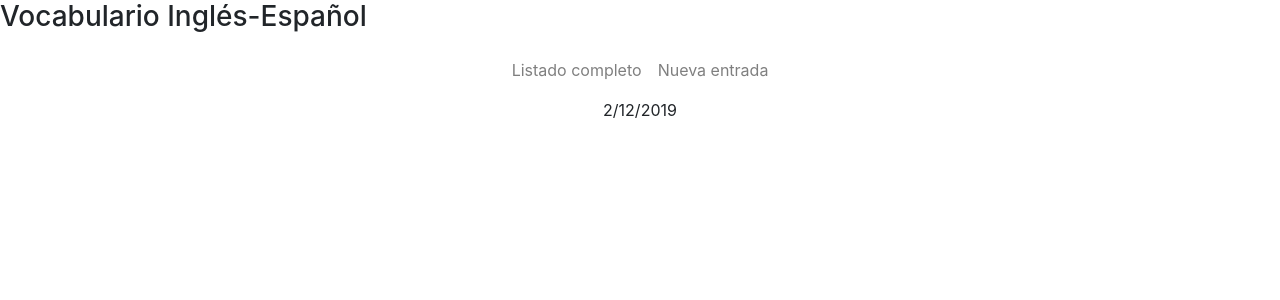
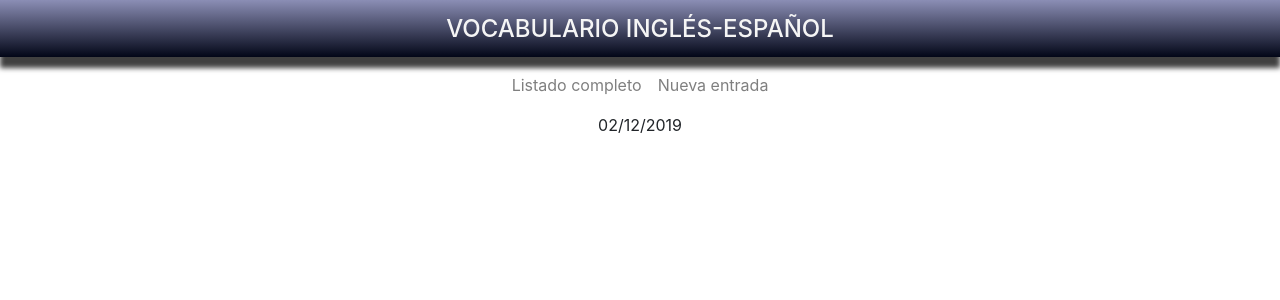
Before and after one commit to ocon733/dicreact, a React (Create React App) app: page / in a window 1280 px wide. Shown: the top 300 px of the page. Built offline with nearby package versions, Linux system fonts and the light colour scheme.

Commit message:
estilos y cabecera

```diff
--- a/src/App.js
+++ b/src/App.js
@@ -3,12 +3,13 @@ import './App.css';
 import 'bootstrap/dist/css/bootstrap.min.css';
 import Pie from './componentes/pie.component.js';
 import Menu from './componentes/menu.component.js';
+import Cabecera from './componentes/cabecera.component';
 
 function App() {
   return (
     <div className="App">
       <header>
-        <h3>Vocabulario Inglés-Español</h3>
+        <Cabecera titulo="VOCABULARIO INGLÉS-ESPAÑOL" ></Cabecera>
       </header>
 
         <Menu></Menu>
--- /dev/null
+++ b/src/componentes/cabecera.component.css
@@ -0,0 +1,20 @@
+.caja{
+    background-color: lightgreen;
+    text-align: center;
+    color:whitesmoke;
+    padding: 15px 5px 5px;
+
+
+background: rgba(139,142,181,1);
+background: -moz-linear-gradient(top, rgba(139,142,181,1) 0%, rgba(2,6,23,1) 100%);
+background: -webkit-gradient(left top, left bottom, color-stop(0%, rgba(139,142,181,1)), color-stop(100%, rgba(2,6,23,1)));
+background: -webkit-linear-gradient(top, rgba(139,142,181,1) 0%, rgba(2,6,23,1) 100%);
+background: -o-linear-gradient(top, rgba(139,142,181,1) 0%, rgba(2,6,23,1) 100%);
+background: -ms-linear-gradient(top, rgba(139,142,181,1) 0%, rgba(2,6,23,1) 100%);
+background: linear-gradient(to bottom, rgba(139,142,181,1) 0%, rgba(2,6,23,1) 100%);
+filter: progid:DXImageTransform.Microsoft.gradient( startColorstr='#8b8eb5', endColorstr='#020617', GradientType=0 );
+-webkit-box-shadow: 0px 11px 5px 0px rgba(0,0,0,0.75);
+-moz-box-shadow: 0px 11px 5px 0px rgba(0,0,0,0.75);
+box-shadow: 0px 11px 5px 0px rgba(0,0,0,0.75);
+
+}
--- /dev/null
+++ b/src/componentes/cabecera.component.js
@@ -0,0 +1,20 @@
+import React from 'react';
+import './cabecera.component.css';
+
+class Cabecera extends React.Component{
+
+   /*
+    constructor( props){
+        super(props);
+    }
+*/
+    render(){
+        return(
+            <div className="caja">
+    <h4>{this.props.titulo}</h4>
+            </div>
+        );
+    }
+}
+
+export default Cabecera;
--- a/src/componentes/listado.component.js
+++ b/src/componentes/listado.component.js
@@ -40,7 +40,7 @@ class Listado extends React.Component{
     estiloAprendido = ( option) => {
        if ( option === '1'){
            return{
-              backgroundColor : '#376138',
+              backgroundColor : '#9e98b5',
               color: '#CCCCCC'
             }
        }
--- a/src/componentes/pie.component.js
+++ b/src/componentes/pie.component.js
@@ -5,7 +5,11 @@ class Pie extends React.Component{
 
     fechaHoy(){
         let hoy = new Date();
-        return hoy.getDate() + "/" + (hoy.getMonth()+1) + "/" + hoy.getFullYear();
+        let dia = hoy.getDate().toString();
+        let mes = (hoy.getMonth()+1).toString();
+        if ( dia.length < 2) dia = "0"+ dia;
+        if ( mes.length < 2) mes = "0" + mes;
+        return dia + "/" + mes + "/" + hoy.getFullYear();
     }
 
     render(){
```
Also changed, not shown: BBDD/estado.txt.
